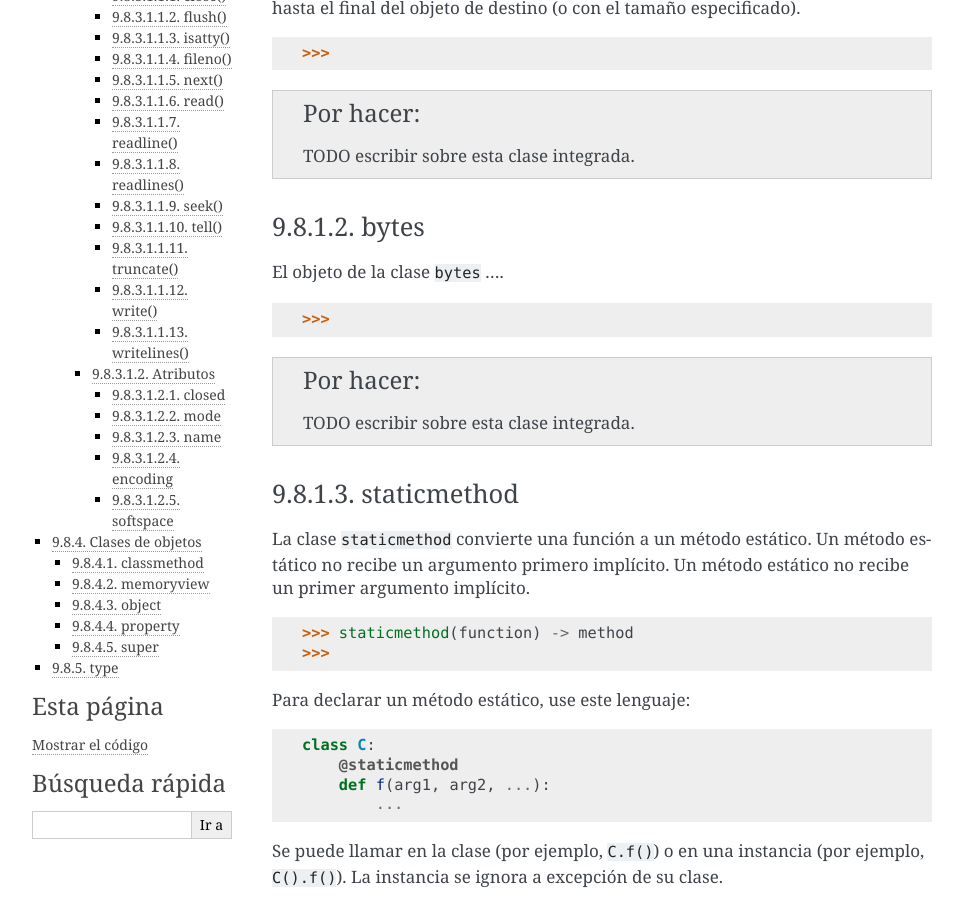
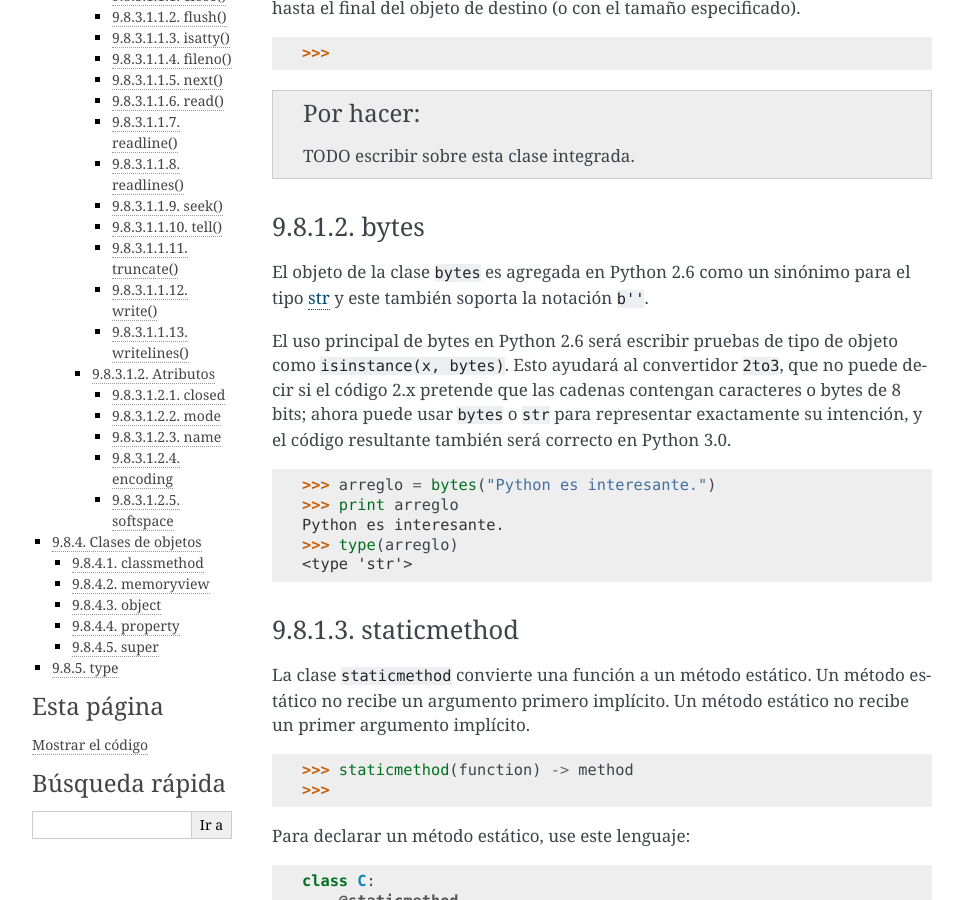
Before and after one commit to macagua/entrenamiento.python_basico, a Sphinx documentation site: the page built from source/leccion9/clases_integradas.rst, in a window 1280 px wide and 900 px high, scrolled down 424 px. Shown: the whole window, without its empty margins (148-1111 px from the left). Built offline with Sphinx 7.4.7, drawn with Linux system fonts in a browser that asks for light colours.

Commit message:
Agregar mejoras de clases integradas

```diff
--- a/source/leccion9/clases_integradas.rst
+++ b/source/leccion9/clases_integradas.rst
@@ -41,14 +41,21 @@ el final del objeto de destino (o con el tamaño especificado).
 bytes
 ~~~~~
 
-El objeto de la clase ``bytes`` ....
+El objeto de la clase ``bytes`` es agregada en Python 2.6 como un sinónimo para el tipo
+:ref:`str <python_str>` y este también soporta la notación ``b''``.
+
+El uso principal de bytes en Python 2.6 será escribir pruebas de tipo de objeto como
+``isinstance(x, bytes)``. Esto ayudará al convertidor ``2to3``, que no puede decir si
+el código 2.x pretende que las cadenas contengan caracteres o bytes de 8 bits; ahora
+puede usar ``bytes`` o ``str`` para representar exactamente su intención, y el código resultante también será correcto en Python 3.0.
 
 ::
 
-    >>>
-
-
-.. todo:: TODO escribir sobre esta clase integrada.
+    >>> arreglo = bytes("Python es interesante.")
+    >>> print arreglo
+    Python es interesante.
+    >>> type(arreglo)
+    <type 'str'>
 
 
 .. _python_cls_staticmethod:
@@ -676,22 +683,6 @@ del archivo.
     ...
     Encoding por defecto: None
 
-.. commets:
-
-    .. _python_attr_errors:
-
-    errors
-    """"""
-
-    El atributo ``errors`` del objeto :ref:`file <python_cls_file>`, es el manipulador
-    de error Unicode.
-
-    ::
-
-        >>>
-
-    .. todo:: TODO escribir un ejemplo del uso de este atributo integrado.
-
 
 .. _python_attr_softspace:
 
```
